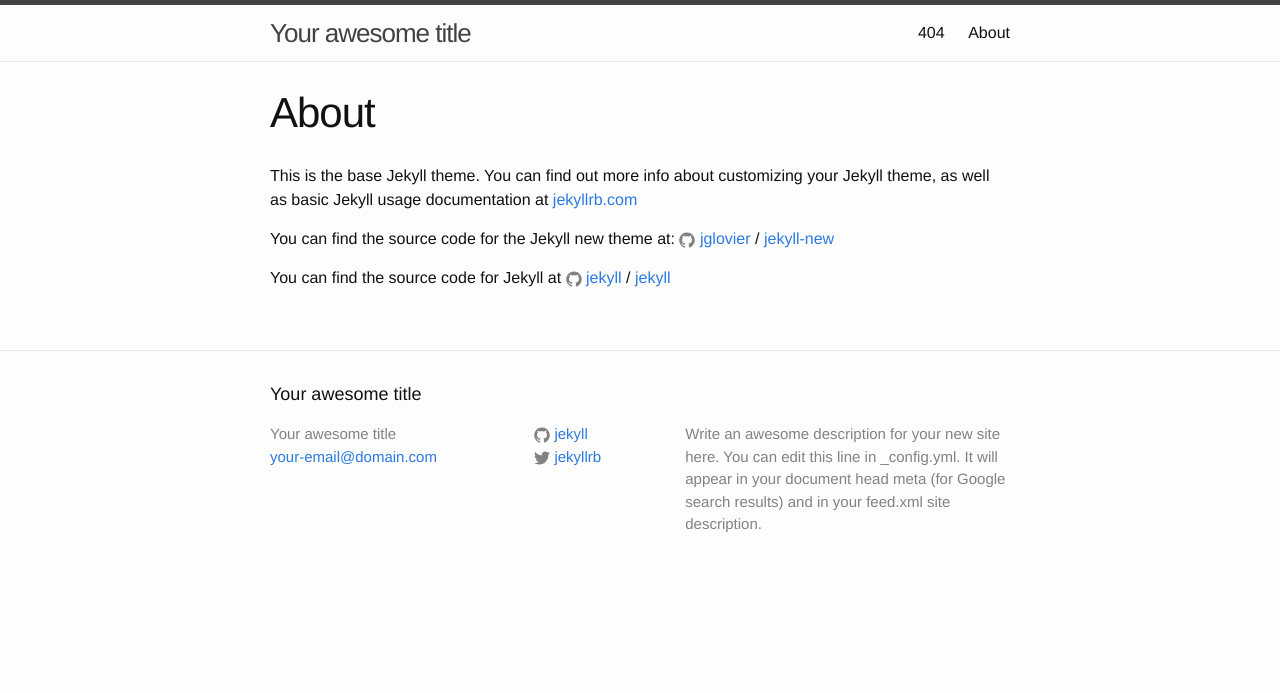
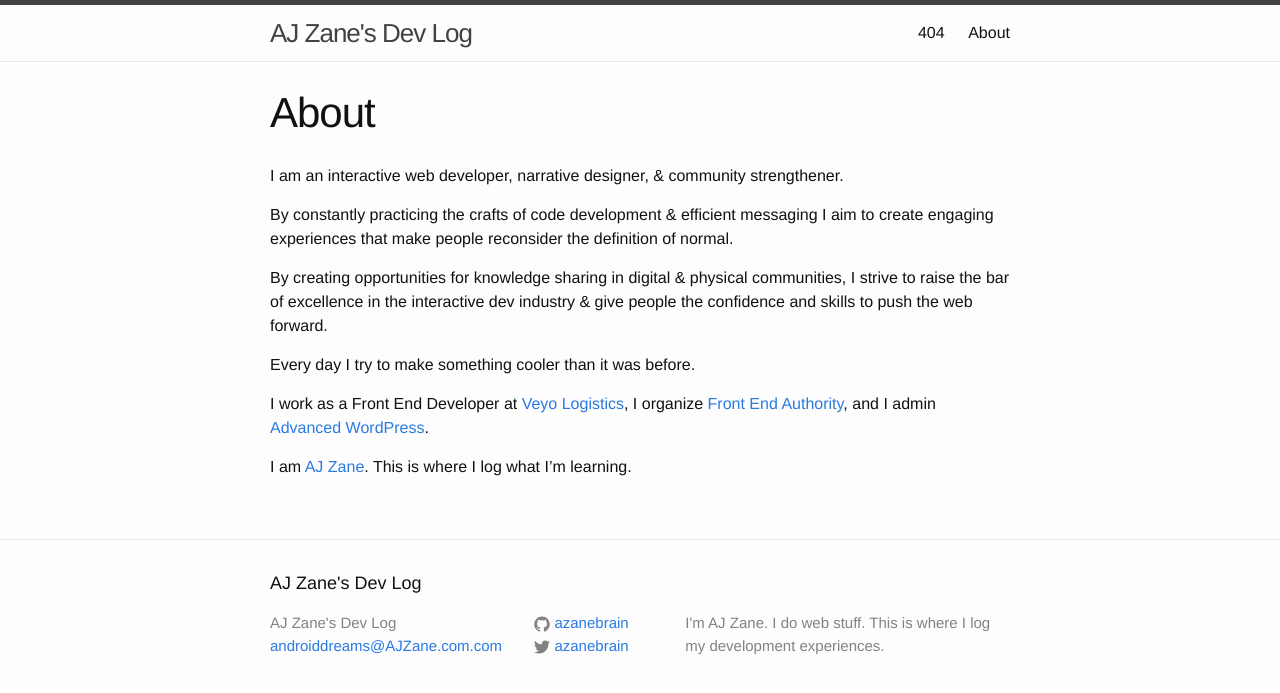
Before and after one commit to azanebrain/azanebrain.github.io, a Jekyll site: the page built from about.md, in a window 1280 px wide. Shown: the top 693 px of the page. Built offline with Jekyll 4.4.1, drawn with Linux system fonts in a browser that asks for light colours.

Commit message:
update site description and structural pages

```diff
--- a/_config.yml
+++ b/_config.yml
@@ -6,17 +6,15 @@
 # 'jekyll serve'. If you change this file, please restart the server process.
 
 # Site settings
-title: Your awesome title
-email: your-email@domain.com
+title: AJ Zane's Dev Log
+email: androiddreams@AJZane.com.com
 description: > # this means to ignore newlines until "baseurl:"
-  Write an awesome description for your new site here. You can edit this
-  line in _config.yml. It will appear in your document head meta (for
-  Google search results) and in your feed.xml site description.
+  I'm AJ Zane. I do web stuff. This is where I log my development experiences.
 baseurl: "" # the subpath of your site, e.g. /blog
-url: "http://yourdomain.com" # the base hostname & protocol for your site
-twitter_username: jekyllrb
-github_username:  jekyll
-permalink:        /blog/:year/:month/:day/:title/
+url: "http://azanebrain.github.io" # the base hostname & protocol for your site
+twitter_username: azanebrain
+github_username:  azanebrain
+permalink:        /:year/:month/:day/:title/
 
 # Build settings
 markdown: kramdown
--- a/_includes/head.html
+++ b/_includes/head.html
@@ -9,4 +9,5 @@
   <link rel="stylesheet" href="{{ "/css/main.css" | prepend: site.baseurl }}">
   <link rel="canonical" href="{{ page.url | replace:'index.html','' | prepend: site.baseurl | prepend: site.url }}">
   <link rel="alternate" type="application/rss+xml" title="{{ site.title }}" href="{{ "/feed.xml" | prepend: site.baseurl | prepend: site.url }}">
+  <link rel="icon" type="image/x-icon" href="/favicon.ico">
 </head>
--- a/about.md
+++ b/about.md
@@ -4,12 +4,14 @@ title: About
 permalink: /about/
 ---
 
-This is the base Jekyll theme. You can find out more info about customizing your Jekyll theme, as well as basic Jekyll usage documentation at [jekyllrb.com](http://jekyllrb.com/)
+I am an interactive web developer, narrative designer, &amp; community strengthener.
 
-You can find the source code for the Jekyll new theme at:
-{% include icon-github.html username="jglovier" %} /
-[jekyll-new](https://github.com/jglovier/jekyll-new)
+By constantly practicing the crafts of code development &amp; efficient messaging I aim to create engaging experiences that make people reconsider the definition of normal.
 
-You can find the source code for Jekyll at
-{% include icon-github.html username="jekyll" %} /
-[jekyll](https://github.com/jekyll/jekyll)
+By creating opportunities for knowledge sharing in digital &amp; physical communities, I strive to raise the bar of excellence in the interactive dev industry &amp; give people the confidence and skills to push the web forward.
+
+Every day I try to make something cooler than it was before.
+
+I work as a Front End Developer at [Veyo Logistics](https://veyo.com), I organize [Front End Authority](http://FrontEndAuthority.org), and I admin [Advanced WordPress](http://advancedwp.org).
+
+I am [AJ Zane](http://AJZane.com). This is where I log what I'm learning.
```
Also changed, not shown: 404.md (+5 -2 lines), _layouts/root-page.html (added, +15 -0 lines), favicon.ico (added).
